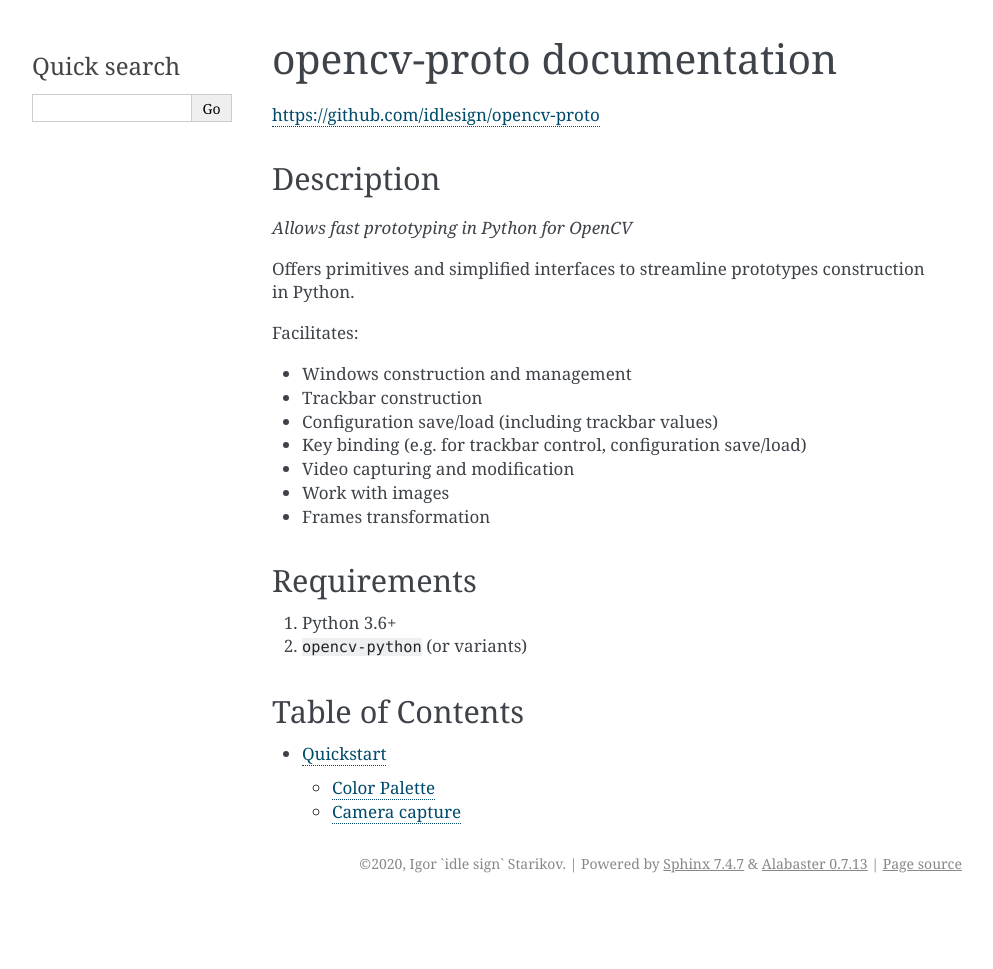
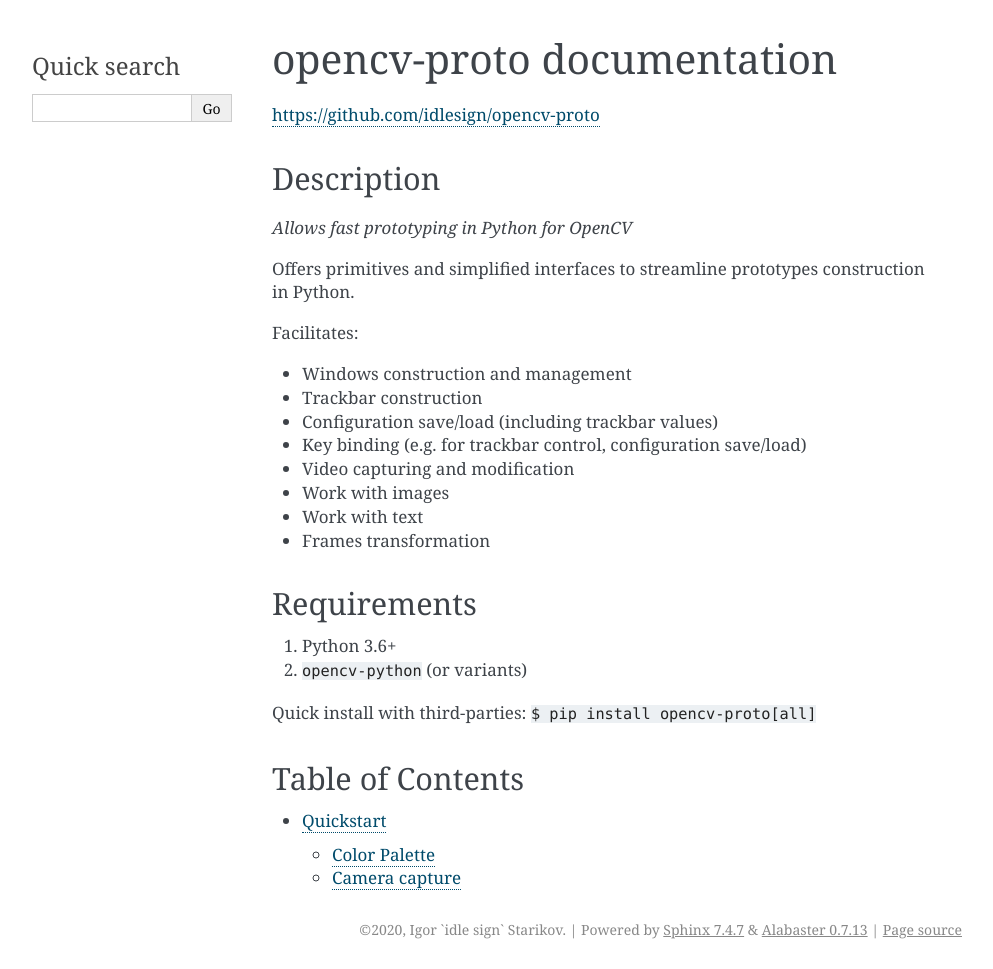
Before and after one commit to idlesign/opencv-proto, a Sphinx documentation site: the page built from docs/source/index.rst, in a window 1280 px wide. Shown: the whole page, without its empty margins (148-1141 px from the left). Built offline with Sphinx 7.4.7, drawn with Linux system fonts in a browser that asks for light colours; before the commit the page ends 903 px from its top, so only the background shows below that.

Commit message:
Now can be installed with the thirdparties: pip install opencv-proto[all]

```diff
--- a/README.rst
+++ b/README.rst
@@ -93,6 +93,8 @@ Requirements
 * Python 3.6+
 * ``opencv-python`` (or variants)
 
+Quick install with third-parties: ``$ pip install opencv-proto[all]``
+
 
 Documentation
 -------------
--- a/docs/source/index.rst
+++ b/docs/source/index.rst
@@ -19,6 +19,7 @@ Facilitates:
 * Key binding (e.g. for trackbar control, configuration save/load)
 * Video capturing and modification
 * Work with images
+* Work with text
 * Frames transformation
 
 
@@ -28,6 +29,8 @@ Requirements
 1. Python 3.6+
 2. ``opencv-python`` (or variants)
 
+Quick install with third-parties: ``$ pip install opencv-proto[all]``
+
 
 Table of Contents
 -----------------
--- a/setup.py
+++ b/setup.py
@@ -43,6 +43,10 @@ setup(
     install_requires=[],
     setup_requires=(['pytest-runner'] if 'test' in sys.argv else []),
 
+    extras_require={
+        'all':  ['opencv-python'],
+    },
+
     test_suite='tests',
     tests_require=[
         'pytest',
```
Also changed, not shown: 2 other files.
